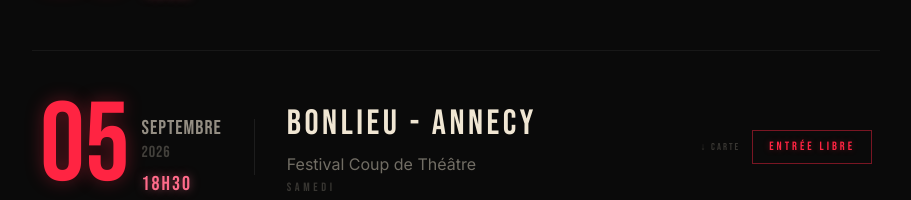
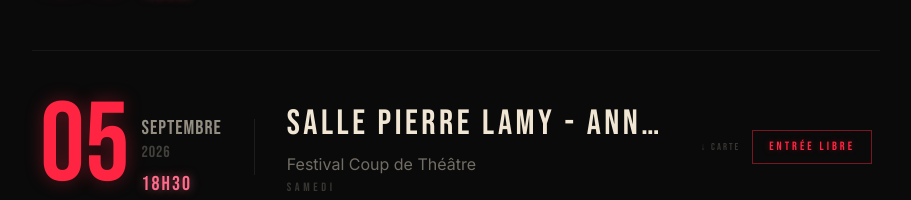
Before and after one commit to gwen-guerin/velvetmotel, a React (Vite) app: page /dates in a window 1280 px wide. Shown: the part 1826-2026 px from the top of the page, without its empty margins (184-1095 px from the left). Built offline with nearby package versions, Linux system fonts and the light colour scheme.

Commit message:
change lieu

```diff
--- a/src/data/dates.js
+++ b/src/data/dates.js
@@ -39,11 +39,11 @@
     id: 9,
     date: "2026-09-05",
     time: "18H30",
-    city: "Bonlieu - Annecy",
+    city: "Salle Pierre Lamy - Annecy",
     venue: "Festival Coup de Théâtre",
     type: "free",
-    lat: 45.905,
-    lng: 6.147,
+    lat: 45.899519,
+    lng: 6.123661,
   },
   {
     id: 10,
```
